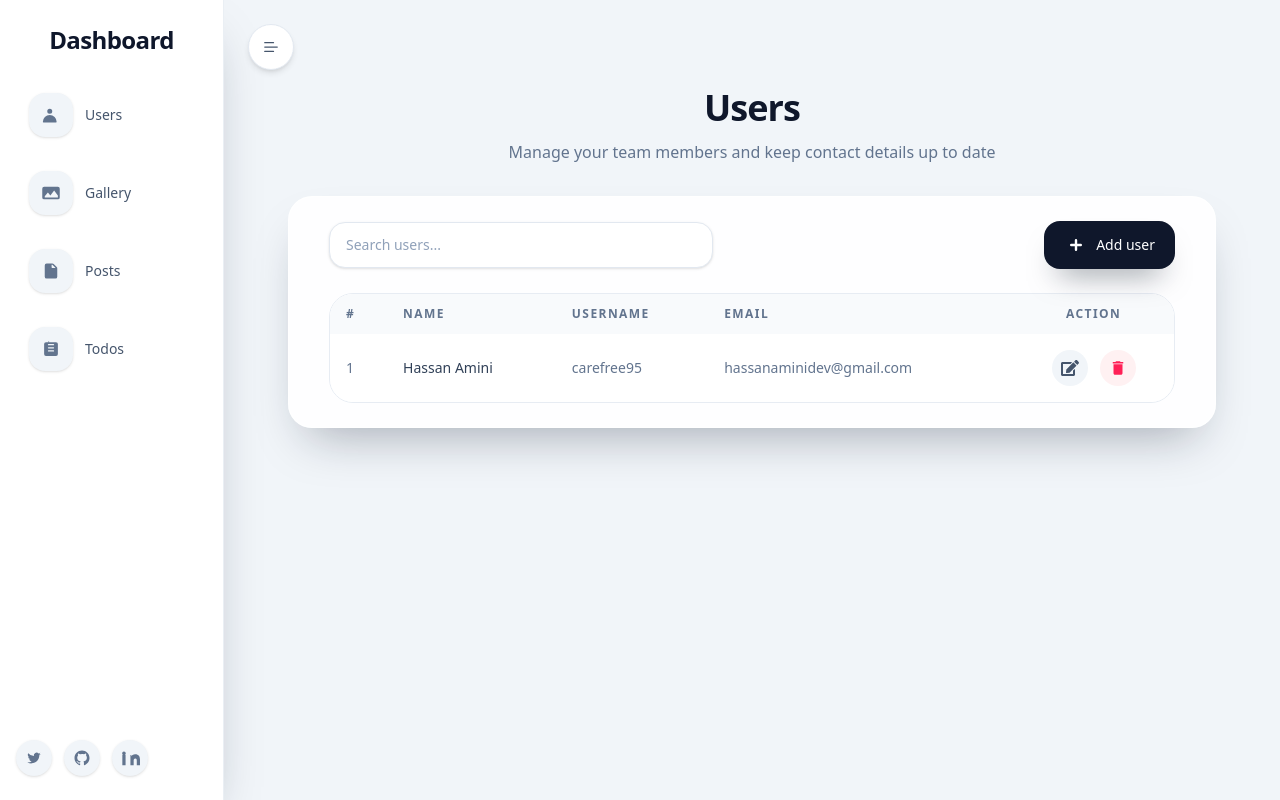
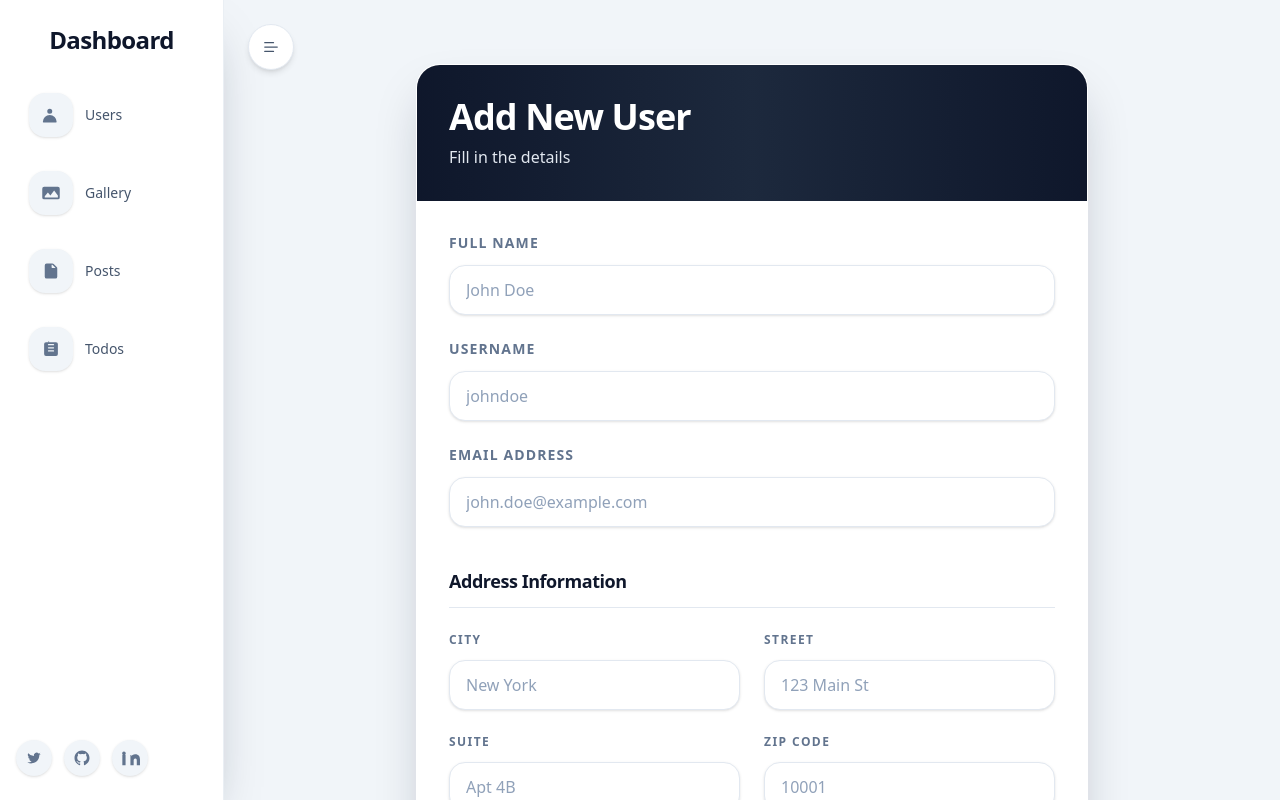
Before and after one commit to hassan95eb/dashboard, a React (Vite) app: page /users/add in a window 1280 px wide. Built offline with nearby package versions, Linux system fonts and the light colour scheme.

Commit message:
ad navigate

```diff
--- a/src/Content.jsx
+++ b/src/Content.jsx
@@ -11,7 +11,9 @@ export default function Content() {
     <div className="w-full h-full bg-indigo-50">
       <Routes>
         <Route path="/" element={<Users />} />
-        <Route path="/users/addUser" element={<AddUsers />} />
+        <Route path="/users/add" element={<AddUsers />}>
+          <Route path=":userId" />
+        </Route>
         <Route path="/gallery" element={<Gallery />} />
         <Route path="/posts" element={<Posts />} />
         <Route path="/todos" element={<Todos />} />
--- a/src/users/AddUsers.jsx
+++ b/src/users/AddUsers.jsx
@@ -1,4 +1,5 @@
 import React, { useId } from "react";
+import { useNavigate, useParams } from "react-router-dom";
 
 export default function AddUsers() {
   const idBase = useId();
@@ -6,16 +7,18 @@ export default function AddUsers() {
   const handleSubmit = (e) => {
     e.preventDefault();
   };
-
+  const { userId } = useParams();
+  console.log(userId);
+  const navigate = useNavigate();
   return (
     <div className="min-h-screen bg-slate-100 flex items-center justify-center p-6">
       <main className="bg-white/95 backdrop-blur w-full max-w-2xl rounded-3xl shadow-[0_25px_50px_-12px_rgba(15,23,42,0.25)] border border-white/60 overflow-hidden">
         <div className="bg-linear-to-r from-slate-900 via-slate-800 to-slate-900 px-8 py-8">
           <h1 className="text-3xl md:text-4xl font-semibold text-white tracking-tight">
-            Add New User
+            {userId ? "Edit User" : "Add New User"}
           </h1>
           <p className="text-slate-200 mt-2 text-sm md:text-base max-w-sm">
-            Fill in the details to create a new user account
+            Fill in the details
           </p>
         </div>
 
@@ -135,10 +138,20 @@ export default function AddUsers() {
             </div>
           </div>
 
-          <div className="pt-2">
+          <div className="pt-2 space-y-3 md:space-y-0 md:flex md:items-center md:gap-3">
             <button
+              type="button"
+              onClick={() => {
+                navigate(-1);
+              }}
+              className="w-full md:w-auto px-6 py-3.5 rounded-2xl border border-slate-200 bg-white text-slate-700 font-medium shadow-sm hover:-translate-y-0.5 hover:border-slate-300 hover:bg-slate-50 transition-all duration-200 focus:outline-none focus:ring-4 focus:ring-slate-900/10 focus:ring-offset-2 focus:ring-offset-white"
+            >
+              Cancel
+            </button>
+            <button
+              type="submit"
               onClick={handleSubmit}
-              className="w-full bg-slate-900 hover:bg-slate-800 text-white font-semibold py-3.5 px-6 rounded-2xl shadow-[0_15px_30px_-12px_rgba(15,23,42,0.45)] hover:shadow-[0_18px_35px_-12px_rgba(15,23,42,0.55)] transition-all duration-200 ease-out focus:outline-none focus:ring-4 focus:ring-slate-900/20 focus:ring-offset-2 focus:ring-offset-white active:scale-[0.99]"
+              className="w-full md:flex-1 bg-slate-900 hover:bg-slate-800 text-white font-semibold py-3.5 px-6 rounded-2xl shadow-[0_15px_30px_-12px_rgba(15,23,42,0.45)] hover:shadow-[0_18px_35px_-12px_rgba(15,23,42,0.55)] transition-all duration-200 ease-out focus:outline-none focus:ring-4 focus:ring-slate-900/20 focus:ring-offset-2 focus:ring-offset-white active:scale-[0.99]"
             >
               Create User Account
             </button>
--- a/src/users/Users.jsx
+++ b/src/users/Users.jsx
@@ -26,7 +26,7 @@ export default function Users() {
             />
 
             <Link
-              to="/users/addUser"
+              to="/users/add"
               className="inline-flex items-center justify-center gap-2 rounded-2xl bg-slate-900 text-white px-5 py-3 text-sm font-medium shadow-[0_18px_30px_-15px_rgba(15,23,42,0.55)] hover:bg-slate-800 hover:shadow-[0_20px_35px_-15px_rgba(15,23,42,0.65)] transition-all duration-200 focus:outline-none focus:ring-4 focus:ring-slate-900/20 focus:ring-offset-2 focus:ring-offset-white"
             >
               <HiPlusSm color="#fff" size={24} />
@@ -65,9 +65,11 @@ export default function Users() {
                   </td>
                   <td className="px-4 py-4">
                     <div className="flex justify-center items-center gap-3">
-                      <span className="inline-flex h-9 w-9 items-center justify-center rounded-full bg-slate-100 text-slate-600 hover:bg-slate-200 hover:text-slate-800 transition-colors duration-150 cursor-pointer">
-                        <FaEdit size={18} />
-                      </span>
+                      <Link to="/users/add/2" replace>
+                        <span className="inline-flex h-9 w-9 items-center justify-center rounded-full bg-slate-100 text-slate-600 hover:bg-slate-200 hover:text-slate-800 transition-colors duration-150 cursor-pointer">
+                          <FaEdit size={18} />
+                        </span>
+                      </Link>
                       <span className="inline-flex h-9 w-9 items-center justify-center rounded-full bg-rose-50 text-rose-500 hover:bg-rose-100 hover:text-rose-600 transition-colors duration-150 cursor-pointer">
                         <MdDelete size={18} />
                       </span>
--- a/vite.config.js
+++ b/vite.config.js
@@ -4,5 +4,8 @@ import tailwindcss from "@tailwindcss/vite";
 
 // https://vite.dev/config/
 export default defineConfig({
+  server: {
+    host: true,
+  },
   plugins: [react(), tailwindcss()],
 });
```
